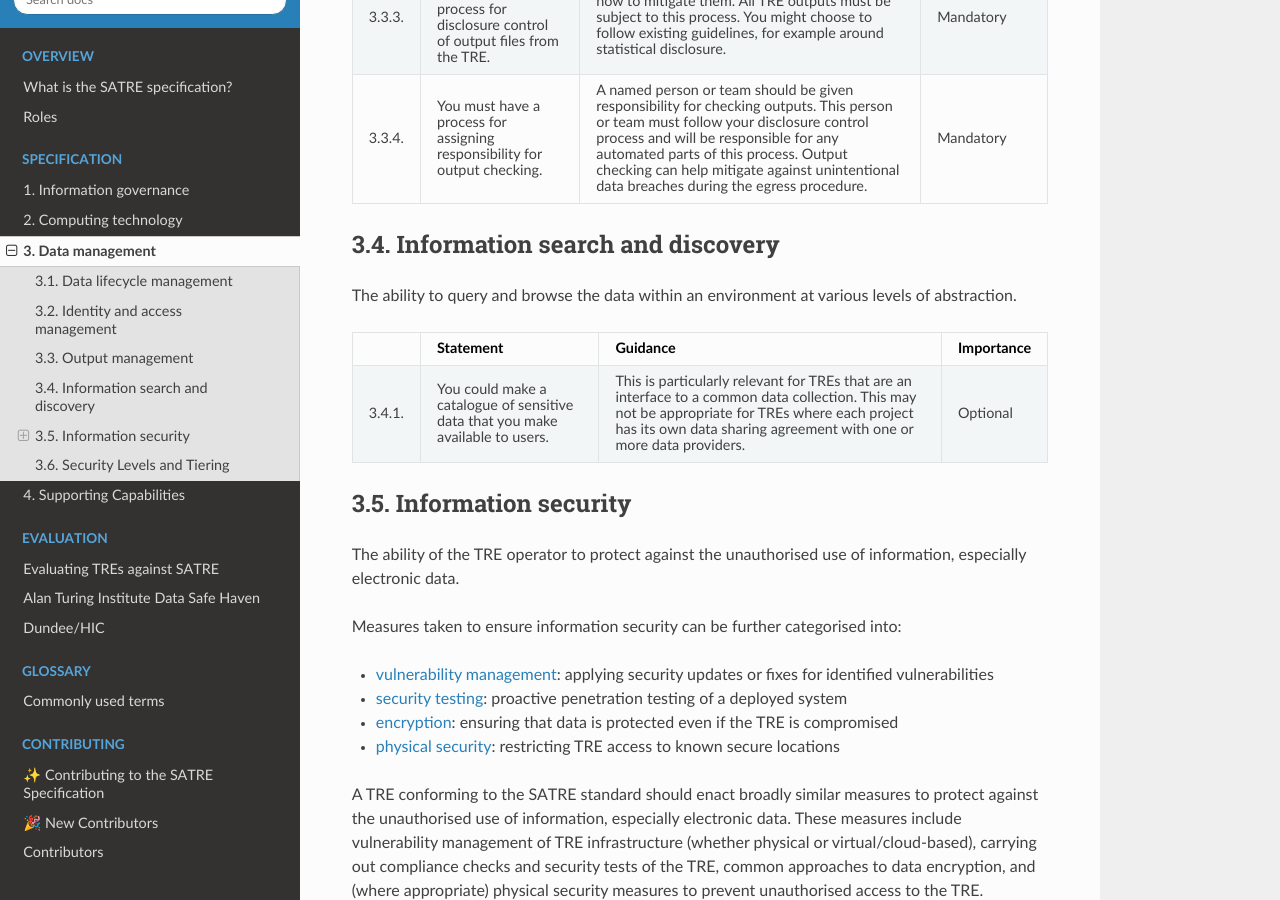
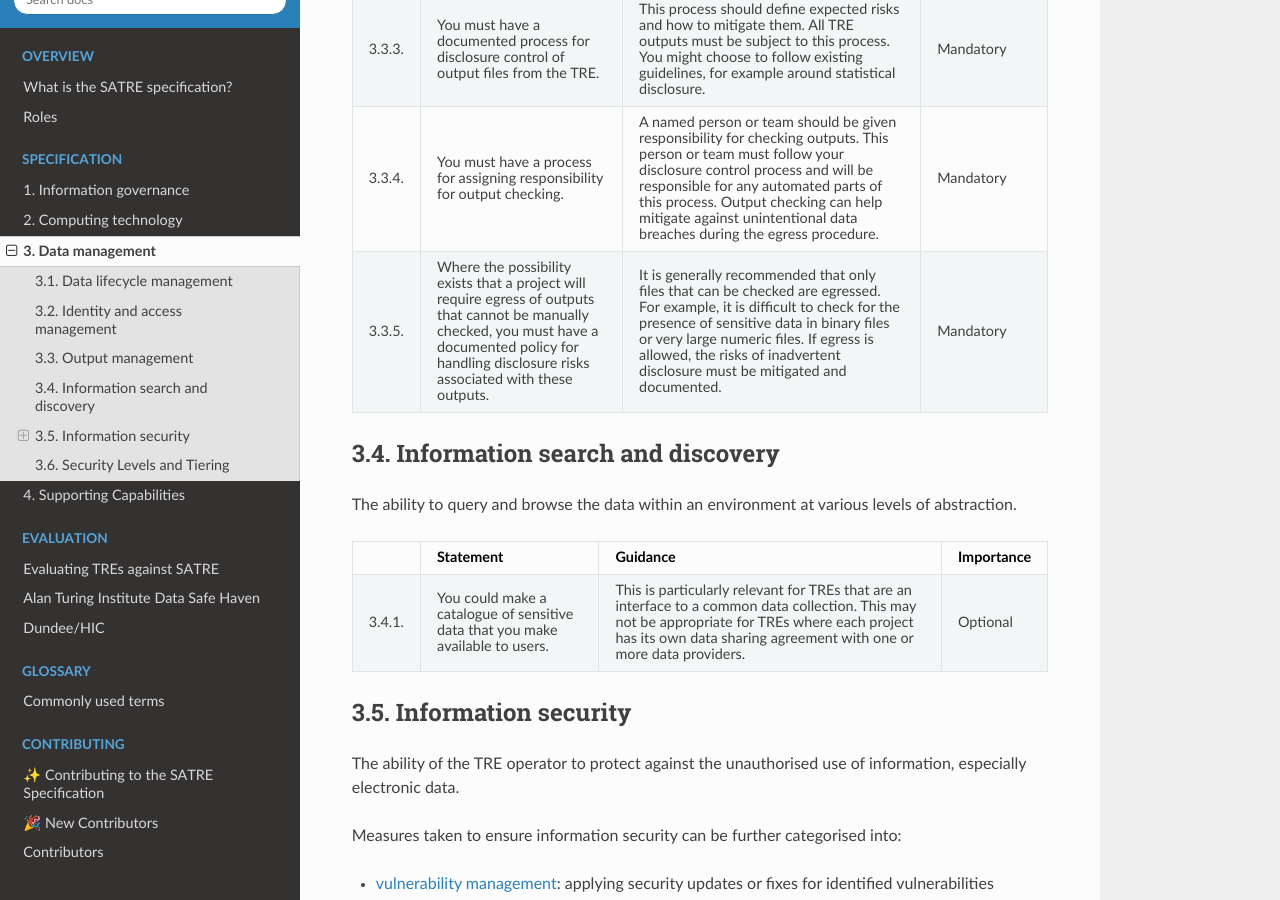
Before and after one commit to sa-tre/satre-specification, a Sphinx documentation site: the page built from docs/source/pillars/data_management.md, in a window 1280 px wide and 900 px high, scrolled down 3432 px. Built offline with Sphinx 7.4.7 and the Read the Docs theme 2.0.0, drawn with Linux system fonts in a browser that asks for light colours.

Commit message:
add statement on outputs that cant be checked

````diff
--- a/docs/source/pillars/data_management.md
+++ b/docs/source/pillars/data_management.md
@@ -160,6 +160,12 @@ The ability of the TRE operator to ensure outputs are safely published and share
   - A named person or team should be given responsibility for checking outputs.
     This person or team must follow your disclosure control process and will be responsible for any automated parts of this process.
     Output checking can help mitigate against unintentional data breaches during the egress procedure.
+  - Mandatory
+* - 3.3.5.
+  - Where the possibility exists that a project will require egress of outputs that cannot be manually checked, you must have a documented policy for handling disclosure risks associated with these outputs.
+  - It is generally recommended that only files that can be checked are egressed.
+    For example, it is difficult to check for the presence of sensitive data in binary files or very large numeric files.
+    If egress is allowed, the risks of inadvertent disclosure must be mitigated and documented.
   - Mandatory
 ```
 
````
